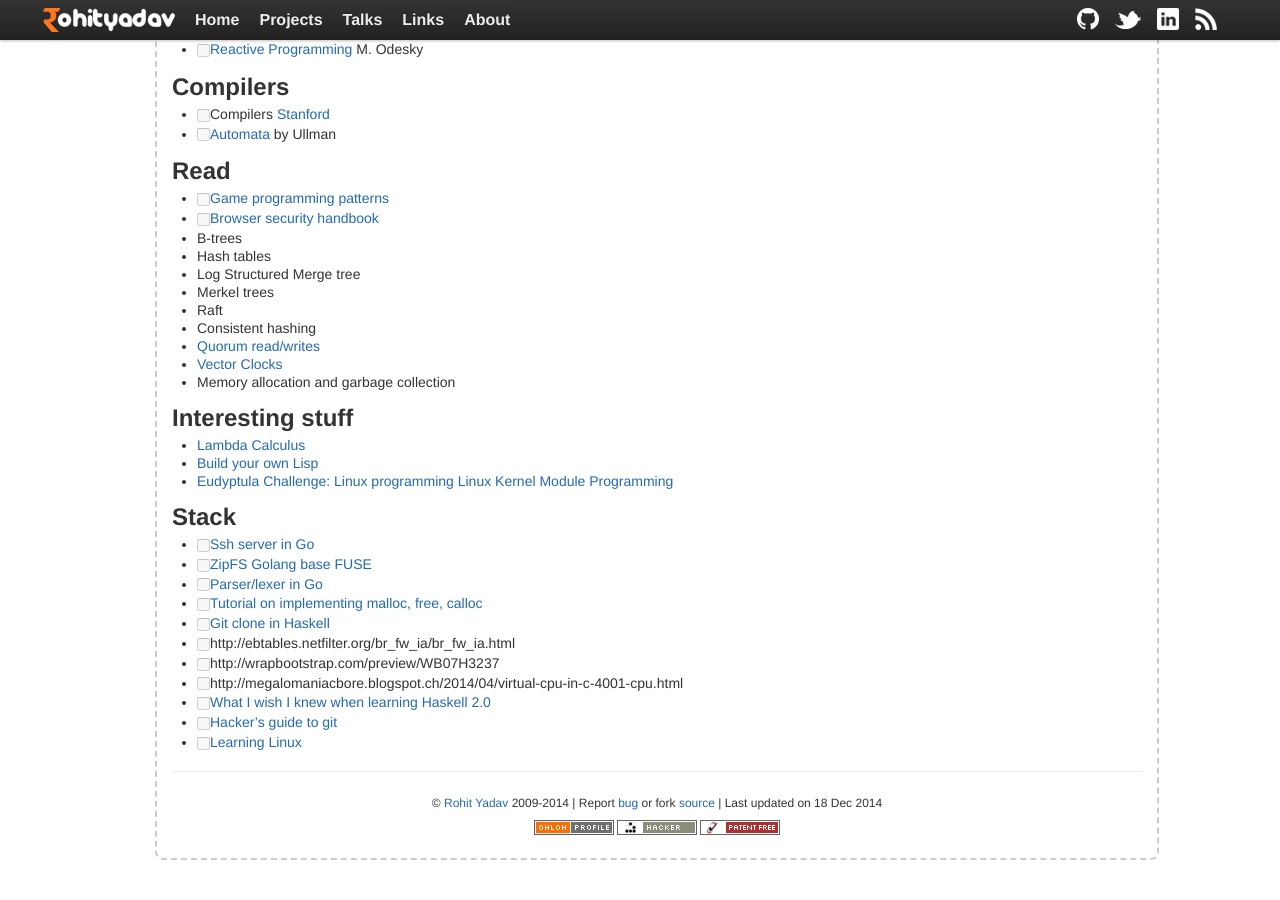
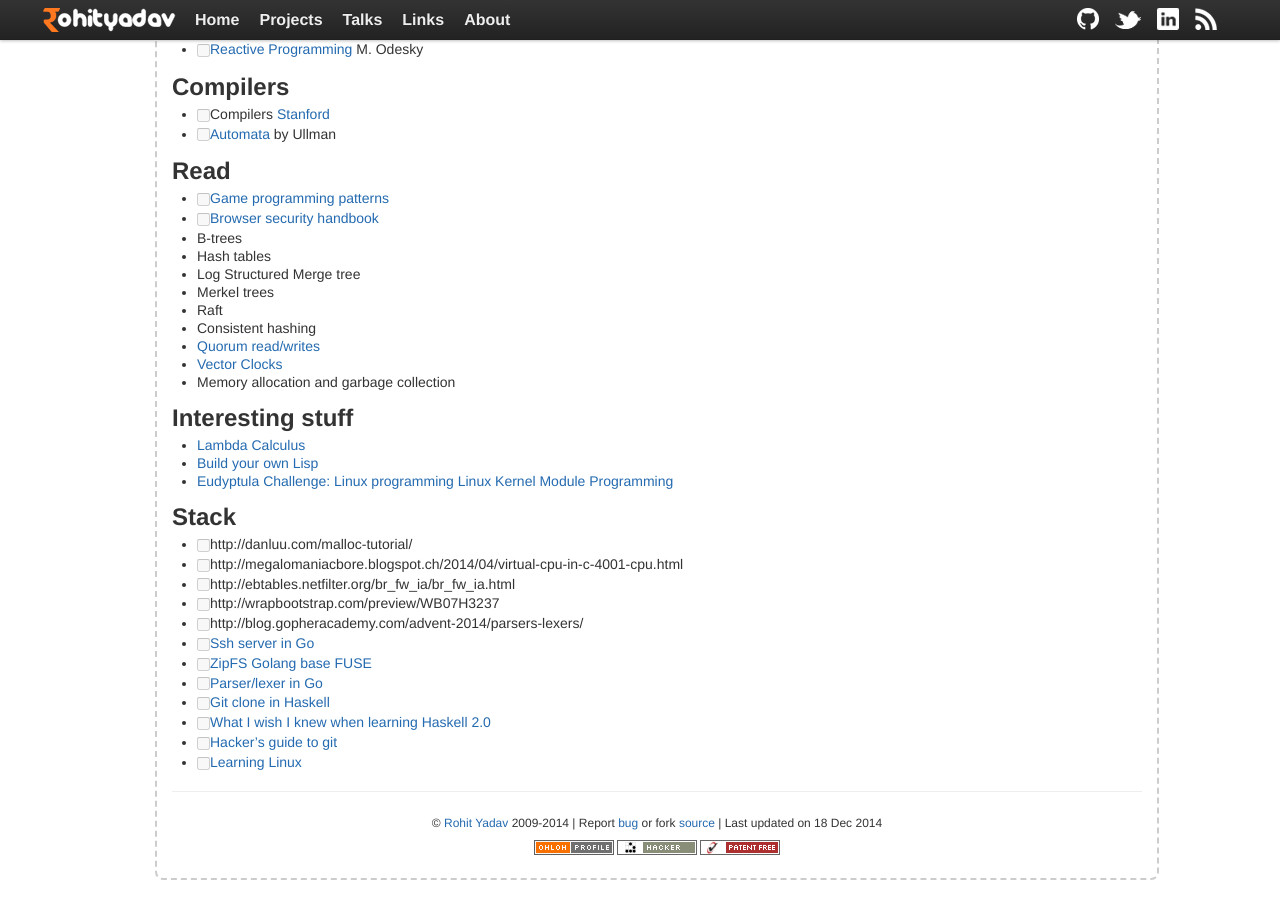
Before and after one commit to rohityadavcloud/rohityadavcloud.github.io, a Jekyll site: the page built from kaizen/index.markdown, in a window 1280 px wide and 900 px high, scrolled down 2769 px. Built offline with Jekyll 4.4.1, drawn with Linux system fonts in a browser that asks for light colours.

Commit message:
kaizen: updates
Signed-off-by: Rohit Yadav <rohit@scaleninja.com>

```diff
--- a/kaizen/index.markdown
+++ b/kaizen/index.markdown
@@ -179,14 +179,15 @@ tagline: List for 2014
 
 ## Stack
 
+- [ ] http://danluu.com/malloc-tutorial/
+- [ ] http://megalomaniacbore.blogspot.ch/2014/04/virtual-cpu-in-c-4001-cpu.html
+- [ ] http://ebtables.netfilter.org/br_fw_ia/br_fw_ia.html
+- [ ] http://wrapbootstrap.com/preview/WB07H3237
+- [ ] http://blog.gopheracademy.com/advent-2014/parsers-lexers/
 - [ ] [Ssh server in Go](http://blog.appsdeck.eu/post/105010314493/writing-a-replacement-to-openssh-using-go-2-2)
 - [ ] [ZipFS Golang base FUSE](https://github.com/bazillion/zipfs)
 - [ ] [Parser/lexer in Go](http://blog.gopheracademy.com/advent-2014/parsers-lexers/)
-- [ ] [Tutorial on implementing malloc, free, calloc](http://danluu.com/malloc-tutorial/)
 - [ ] [Git clone in Haskell](http://stefan.saasen.me/articles/git-clone-in-haskell-from-the-bottom-up)
-- [ ] http://ebtables.netfilter.org/br_fw_ia/br_fw_ia.html
-- [ ] http://wrapbootstrap.com/preview/WB07H3237
-- [ ] http://megalomaniacbore.blogspot.ch/2014/04/virtual-cpu-in-c-4001-cpu.html
 - [ ] [What I wish I knew when learning Haskell 2.0](http://dev.stephendiehl.com/hask/#cabal)
 - [ ] [Hacker's guide to git](http://wildlyinaccurate.com/a-hackers-guide-to-git)
 - [ ] [Learning Linux](http://www.tldp.org/LDP/tlk/tlk-toc.html)
```
